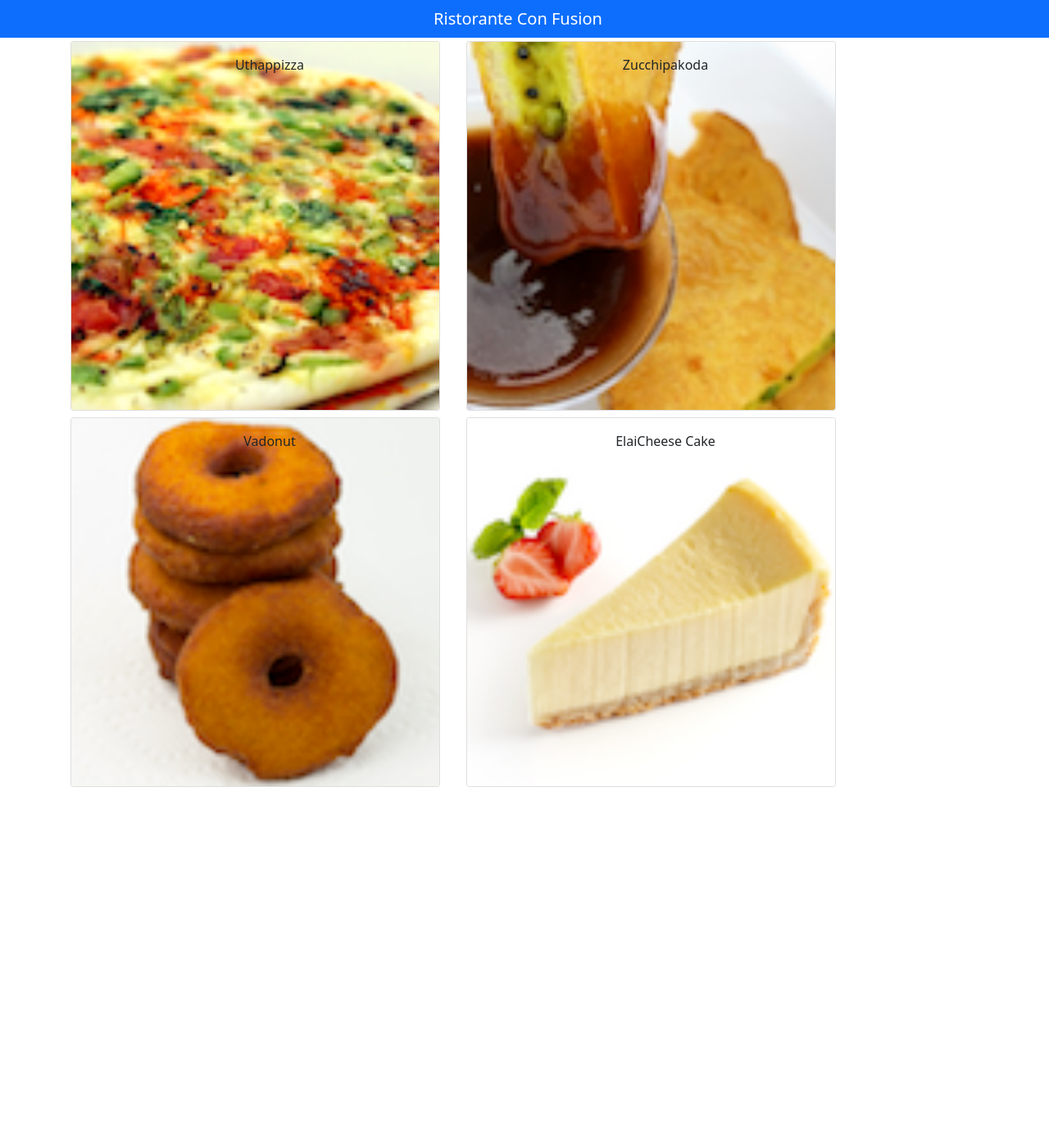
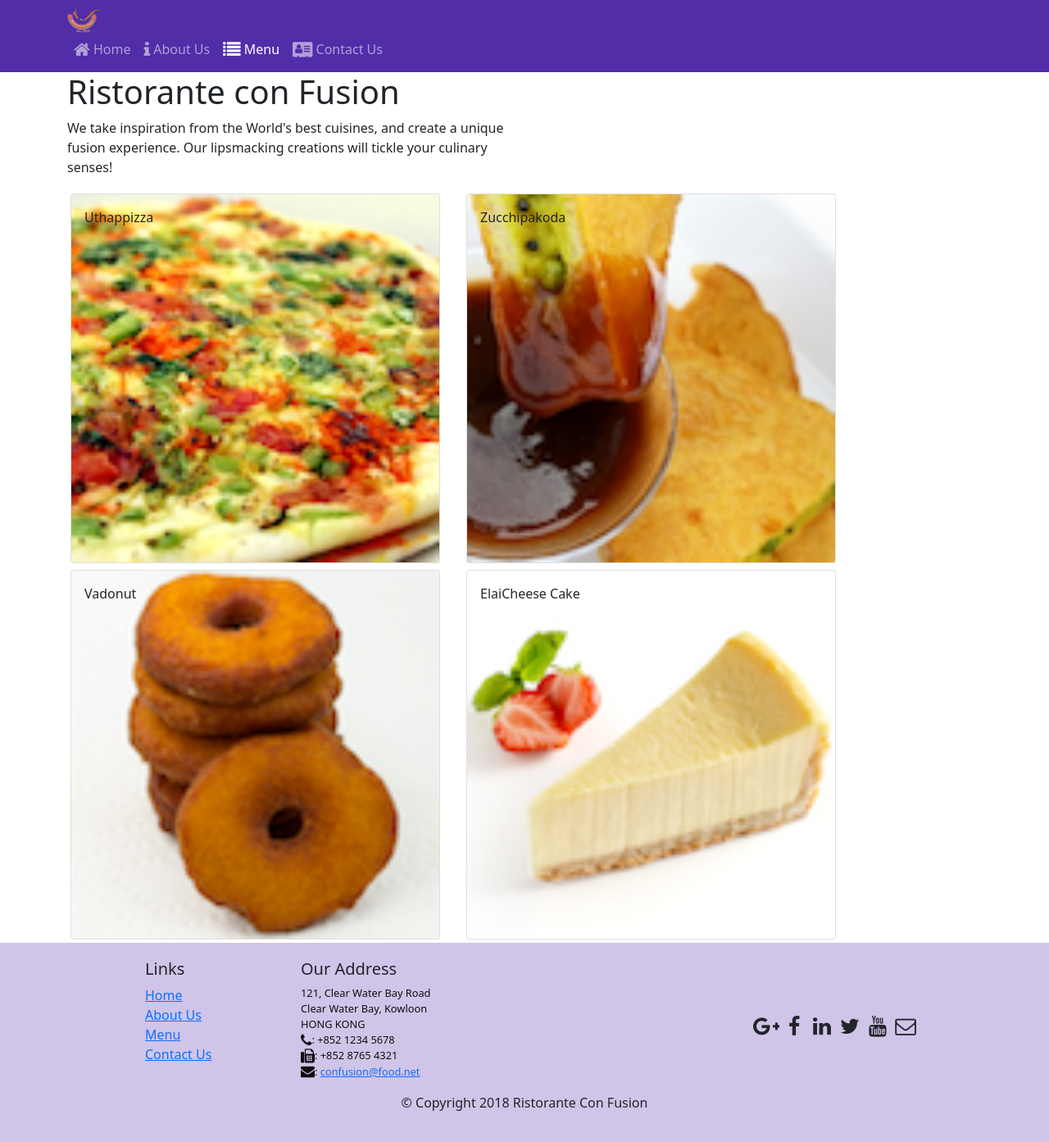
Before and after one commit to wardhakashif570/React-Coursera-, a React (Create React App) app: page /menu in a window 1280 px wide. Shown: the whole page at 82% size. Before the commit the page ends 972 px from the top, so only its background shows below. Built offline with nearby package versions, Linux system fonts and the light colour scheme.

Commit message:
ReactRouter

```diff
--- a/package.json
+++ b/package.json
@@ -7,8 +7,11 @@
     "@testing-library/react": "^12.1.4",
     "@testing-library/user-event": "^13.5.0",
     "bootstrap": "^5.1.3",
+    "bootstrap-social": "^5.1.1",
+    "font-awesome": "^4.7.0",
     "react": "^18.0.0",
     "react-dom": "^18.0.0",
+    "react-router-dom": "^4.2.2",
     "react-scripts": "5.0.0",
     "reactstrap": "^9.0.1",
     "web-vitals": "^2.1.4"
--- a/src/App.css
+++ b/src/App.css
@@ -1,133 +1,65 @@
-.App {
-  text-align: center;
+.row-header{
+  margin:0px auto;
+  padding:0px auto;
 }
 
-.App-logo {
-  height: 40vmin;
-  pointer-events: none;
+.row-content {
+  margin:0px auto;
+  padding: 50px 0px 50px 0px;
+  border-bottom: 1px ridge;
+  min-height:400px;
 }
 
-@media (prefers-reduced-motion: no-preference) {
-  .App-logo {
-    animation: App-logo-spin infinite 20s linear;
-  }
+.footer{
+  background-color: #D1C4E9;
+  margin:0px auto;
+  padding: 20px 0px 20px 0px;
+}
+.jumbotron {
+  padding:70px 30px 70px 30px;
+  margin:0px auto;
+  background: #9575CD ;
+  color:floralwhite;
 }
 
-.App-header {
-  background-color: #282c34;
-  min-height: 100vh;
-  display: flex;
-  flex-direction: column;
-  align-items: center;
-  justify-content: center;
-  font-size: calc(10px + 2vmin);
-  color: white;
+address{
+  font-size:80%;
+  margin:0px;
+  color:#0f0f0f;
 }
 
-.App-link {
-  color: #61dafb;
+.navbar-dark {
+  background-color: #512DA8;
+}.row-header{
+    margin:0px auto;
+    padding:0px auto;
 }
 
-@keyframes App-logo-spin {
-  from {
-    transform: rotate(0deg);
-  }
-  to {
-    transform: rotate(360deg);
-  }
+.row-content {
+    margin:0px auto;
+    padding: 50px 0px 50px 0px;
+    border-bottom: 1px ridge;
+    min-height:400px;
 }
 
-
-#subGridHeader {
-    text-align: center;
-    font-family: Arial !important;
-    border-collapse: collapse;
-    width: 96%;
-    margin-left: 35px;
+.footer{
+    background-color: #D1C4E9;
+    margin:0px auto;
+    padding: 20px 0px 20px 0px;
 }
-#subGridHeader tr {
-    border-radius: 5px;
-}
-#subGridHeader td,
-#subGridHeader th {
-    border: 0px solid #ddd;
-    padding: 8px;
-}
-#subGridHeader th {
-    padding-top: 12px;
-    padding-bottom: 12px;
-    text-align: center;
-    /* background-color: #e5e5e5; */
-    color: white;
+.jumbotron {
+    padding:70px 30px 70px 30px;
+    margin:0px auto;
+    background: #9575CD ;
+    color:floralwhite;
 }
 
-#subGridHeader th > div:nth-child(1) {
-    font-family: Arial;
-}
-#subGridHeader th > div:nth-child(2) {
-    font-family: Arial;
+address{
+    font-size:80%;
+    margin:0px;
+    color:#0f0f0f;
 }
 
-/*  */
-/* Add a black background color to the top navigation */
-.topnav {
-  background-color: blue;
-  overflow: hidden;
-  width: 100vw;
-  border-radius: 20px;
+.navbar-dark {
+    background-color: #512DA8;
 }
-
-/* Style the links inside the navigation bar */
-.topnav a {
-  float: left;
-  display: block;
-  color: #f2f2f2;
-  text-align: center;
-  padding: 14px 16px;
-  text-decoration: none;
-  font-size: 17px;
-  width:20vw;
-
-}
-
-/* Change the color of links on hover
-.topnav a:hover {
-  background-color: #ddd;
-  color: black;
-} */
-
-/* Add an active class to highlight the current page */
-.topnav a.active {
-  background-color: #04AA6D;
-  color: white;
-}
-
-/* Hide the link that should open and close the topnav on small screens */
-.topnav .icon {
-  display: none;
-}
-
-/* When the screen is less than 600 pixels wide, hide all links, except for the first one ("Home"). Show the link that contains should open and close the topnav (.icon) */
-@media screen and (max-width: 600px) {
-  .topnav a:not(:first-child) {display: none;}
-  .topnav a.icon {
-    float: right;
-    display: block;
-  }
-}
-
-/* The "responsive" class is added to the topnav with JavaScript when the user clicks on the icon. This class makes the topnav look good on small screens (display the links vertically instead of horizontally) */
-@media screen and (max-width: 600px) {
-  .topnav.responsive {position: relative;}
-  .topnav.responsive a.icon {
-    position: absolute;
-    right: 0;
-    top: 0;
-  }
-  .topnav.responsive a {
-    float: none;
-    display: block;
-    text-align: left;
-
-  }
-}
--- a/src/App.js
+++ b/src/App.js
@@ -1,16 +1,19 @@
 // import "./styles.css";
 import React, { Component } from "react";
 import Main from "./component/MainComponent";
-import './App.css'
+import './App.css';
+import { BrowserRouter } from 'react-router-dom';
 
 class App extends React.Component {
 
   render() {
 
     return (
-      <div>
-        <Main />
-      </div>
+      <BrowserRouter>
+        <div className="App">
+          <Main />
+        </div>
+      </BrowserRouter>
 
     );
   }
--- a/src/component/DishdetailComponent .js
+++ b/src/component/DishdetailComponent .js
@@ -1,8 +1,8 @@
 import React, { Component } from 'react';
 import { Card, CardImg, CardImgOverlay, CardText, CardBody, CardTitle } from 'reactstrap';
 
-export default class DishDetail extends Component {
-    renderDish = (dish) => {
+
+function RenderDish({ dish }) {
     if (dish != null) {
         return (
             <Card>
@@ -18,12 +18,12 @@
         return <div></div>
     }
 }
-    renderComments = (dish) => {
+function RenderComments({ comments }) {
 
     return (<div>
         <h4>Comments</h4>
         <ul class="list-group">
-                {dish.map(item => {
+            {comments.map(item => {
                 return (
                     <div >
                         <li class="list-group-item">{item.comment}</li>
@@ -36,27 +36,25 @@
     </div>)
 
 }
-    render() {
-
-        const { dish } = this.props;
+const DishDetail = (props) => {
     // console.log(dish.comments.comment)
     return (
+        <div className='container'>
         <div className="row">
-                <div className="col-12 col-md-5 m-20">
-                    {this.renderDish(dish)}
+            <div className="col-12 col-md-5 m-1">
+                {<RenderDish dish={props.dish} />}
             </div>
 
-                <div className="col-12 col-md-6 m-1">
+            <div className="col-12 col-md-5 m-1">
                 {
-                        dish != null ?
-                            this.renderComments(dish.comments)
+                    props.dish != null ?
+                        <RenderComments comments={props.dish.comments} />
                         : <div></div>
                 }
-
-
             </div>
-
+        </div>
     </div>
     )
 }
-}
+
+export default DishDetail;
--- /dev/null
+++ b/src/component/FooterComponent.js
@@ -0,0 +1,51 @@
+import React from 'react';
+import { Link } from 'react-router-dom';
+
+function Footer(props) {
+    return (
+        <div className="footer">
+            <div className="container">
+                <div className="row justify-content-center">
+                    <div className="col-4 offset-1 col-sm-2">
+                        <h5>Links</h5>
+                        <ul className="list-unstyled">
+                            <li><Link to='/home'>Home</Link></li>
+                            <li><Link to='/aboutus'>About Us</Link></li>
+                            <li><Link to='/menu'>Menu</Link></li>
+                            <li><Link to='/contactus'>Contact Us</Link></li>
+                        </ul>
+                    </div>
+                    <div className="col-7 col-sm-5">
+                        <h5>Our Address</h5>
+                        <address>
+                            121, Clear Water Bay Road<br />
+                            Clear Water Bay, Kowloon<br />
+                            HONG KONG<br />
+                            <i className="fa fa-phone fa-lg"></i>: +852 1234 5678<br />
+                            <i className="fa fa-fax fa-lg"></i>: +852 8765 4321<br />
+                            <i className="fa fa-envelope fa-lg"></i>: <a href="mailto:confusion@food.net">
+                                confusion@food.net</a>
+                        </address>
+                    </div>
+                    <div className="col-12 col-sm-4 align-self-center">
+                        <div className="text-center">
+                            <a className="btn btn-social-icon btn-google" href="http://google.com/+"><i className="fa fa-google-plus"></i></a>
+                            <a className="btn btn-social-icon btn-facebook" href="http://www.facebook.com/profile.php?id="><i className="fa fa-facebook"></i></a>
+                            <a className="btn btn-social-icon btn-linkedin" href="http://www.linkedin.com/in/"><i className="fa fa-linkedin"></i></a>
+                            <a className="btn btn-social-icon btn-twitter" href="http://twitter.com/"><i className="fa fa-twitter"></i></a>
+                            <a className="btn btn-social-icon btn-google" href="http://youtube.com/"><i className="fa fa-youtube"></i></a>
+                            <a className="btn btn-social-icon" href="mailto:"><i className="fa fa-envelope-o"></i></a>
+                        </div>
+                    </div>
+                </div>
+                <div className="row justify-content-center">
+                    <div className="col-auto">
+                        <p>© Copyright 2018 Ristorante Con Fusion</p>
+                    </div>
+                </div>
+            </div>
+        </div>
+    )
+}
+
+export default Footer;
--- /dev/null
+++ b/src/component/HeaderComponent.js
@@ -0,0 +1,60 @@
+import { Nav, Navbar, NavbarBrand, NavbarToggler, Collapse, NavItem, Jumbotron } from 'reactstrap';
+import { NavLink } from 'react-router-dom';
+import React, { Component } from 'react';
+class Header extends Component {
+  constructor(props) {
+    super(props);
+
+    this.toggleNav = this.toggleNav.bind(this);
+    this.state = {
+      isNavOpen: false
+    };
+  }
+
+  toggleNav() {
+    this.setState({
+      isNavOpen: !this.state.isNavOpen
+    });
+  }
+
+  render() {
+    return (
+      <div>
+        <Navbar dark expand="md">
+          <div className="container">
+            <NavbarToggler onClick={this.toggleNav} />
+            <NavbarBrand className="mr-auto" href="/"><img src='assets/images/logo.png' height="30" width="41" alt='Ristorante Con Fusion' /></NavbarBrand>
+            <Collapse isOpen={this.state.isNavOpen} navbar>
+              <Nav navbar>
+                <NavItem>
+                  <NavLink className="nav-link" to='/home'><span className="fa fa-home fa-lg"></span> Home</NavLink>
+                </NavItem>
+                <NavItem>
+                  <NavLink className="nav-link" to='/aboutus'><span className="fa fa-info fa-lg"></span> About Us</NavLink>
+                </NavItem>
+                <NavItem>
+                  <NavLink className="nav-link" to='/menu'><span className="fa fa-list fa-lg"></span> Menu</NavLink>
+                </NavItem>
+                <NavItem>
+                  <NavLink className="nav-link" to='/contactus'><span className="fa fa-address-card fa-lg"></span> Contact Us</NavLink>
+                </NavItem>
+              </Nav>
+            </Collapse>
+          </div>
+        </Navbar>
+        {/* <Jumbotron> */}
+        <div className="container">
+          <div className="row row-header">
+            <div className="col-12 col-sm-6">
+              <h1>Ristorante con Fusion</h1>
+              <p>We take inspiration from the World's best cuisines, and create a unique fusion experience. Our lipsmacking creations will tickle your culinary senses!</p>
+            </div>
+          </div>
+        </div>
+        {/* </Jumbotron> */}
+      </div>
+    );
+  }
+}
+
+export default Header;
--- /dev/null
+++ b/src/component/HomeComponent.js
@@ -0,0 +1,11 @@
+import React from 'react';
+
+function Home(props) {
+    return(
+      <div className="container">
+        <h4>Home</h4>
+      </div>
+    );
+}
+
+export default Home;
--- a/src/component/MainComponent.js
+++ b/src/component/MainComponent.js
@@ -5,8 +5,17 @@
 import Menu from './MenuComponent'
 import { DISHES } from '../shared/dishes';
 import DishDetail from './DishdetailComponent ';
+import Header from './HeaderComponent';
+import Footer from './FooterComponent';
+import Home from './HomeComponent';
+import { Switch, Route, Redirect } from 'react-router-dom';
 
-
+const HomePage = () => {
+    return (
+        <Home
+        />
+    );
+}
 class Main extends React.Component {
     constructor(props) {
         super(props);
@@ -14,25 +23,26 @@
             dishes: DISHES,
             selectedDish: null
         };
-      }
+    }
 
-      onDishSelect(dishId) {
-        this.setState({ selectedDish: dishId});
-    }
+    // onDishSelect(dishId) {
+    //     this.setState({ selectedDish: dishId });
+    // }
 
     render() {
 
         return (
-            <div className="App">
-                <Navbar className="bg-primary">
-                    <div className="container  ">
-                        <NavbarBrand href="/" style={{ color: 'white' }}>Ristorante Con Fusion</NavbarBrand>
-                    </div>
-                </Navbar>
-                <Menu dishes={this.state.dishes} onClick={(dishId) => this.onDishSelect(dishId)} />
 
-                {/* <DishdetailCopmonent dish={this.state.dishes.filter((dish) => dish.id === this.state.selectedDish)[0]} /> */}
-                <DishDetail dish={this.state.dishes.filter((dish) => dish.id === this.state.selectedDish)[0]} />
+            <div>
+                <Header />
+                <Switch>
+                    <Route path='/home' component={HomePage} />
+                    <Route exact path='/menu' component={() => <Menu dishes={this.state.dishes} />} />
+                    <Redirect to="/home" />
+                    {/* default Route */}
+                </Switch>
+                <Footer />
+
             </div>
 
         );
--- a/src/component/MenuComponent.js
+++ b/src/component/MenuComponent.js
@@ -1,25 +1,24 @@
-import React, { Component } from 'react';
-import { Card, CardImg, CardImgOverlay, CardText, CardBody, CardTitle } from 'reactstrap';
+import React from 'react';
+import { Card, CardImg, CardImgOverlay,
+    CardTitle } from 'reactstrap';
 
-class Menu extends Component {
-    constructor(props) {
-        super(props);
-
+    function RenderMenuItem ({dish, onClick}) {
+        return (
+            <Card>
+                <CardImg width="100%" src={dish.image} alt={dish.name} />
+                <CardImgOverlay>
+                    <CardTitle>{dish.name}</CardTitle>
+                </CardImgOverlay>
+            </Card>
+        );
     }
 
-    render() {
-        const menu = this.props.dishes.map((dish) => {
+    const Menu = (props) => {
+
+        const menu = props.dishes.map((dish) => {
             return (
-                <div key={dish.id} className="col-12 col-md-5 m-1">
-                    {/* <Card onClick={() => this.props.onClick(dish.id)} style={{ display: 'flex' }}> */}
-                    <Card key={dish.id}
-                        onClick={() => this.props.onClick(dish.id)} style={{ display: 'flex' }}>
-                        <CardImg width="100%" src={dish.image} alt={dish.name} />
-
-                        <CardImgOverlay body className="ml-5" style={{ marginLeft: 35 }}>
-                            <CardTitle heading>{dish.name}</CardTitle>
-                        </CardImgOverlay>
-                    </Card>
+                <div className="col-12 col-md-5 m-1"  key={dish.id}>
+                    <RenderMenuItem dish={dish} onClick={props.onClick} />
                 </div>
             );
         });
@@ -29,10 +28,8 @@
                 <div className="row">
                     {menu}
                 </div>
-
             </div>
         );
     }
-}
 
 export default Menu;
--- a/src/index.js
+++ b/src/index.js
@@ -3,6 +3,9 @@
 import './index.css';
 import App from './App';
 import reportWebVitals from './reportWebVitals';
+import 'font-awesome/css/font-awesome.css';
+import 'bootstrap-social/bootstrap-social.css';
+import 'bootstrap/dist/css/bootstrap.min.css';
 
 ReactDOM.render(
   <React.StrictMode>
```
Also changed, not shown: 1 other file (tests, documents, lock files or other folders). Lines whose indentation alone changed are shown as unchanged.
